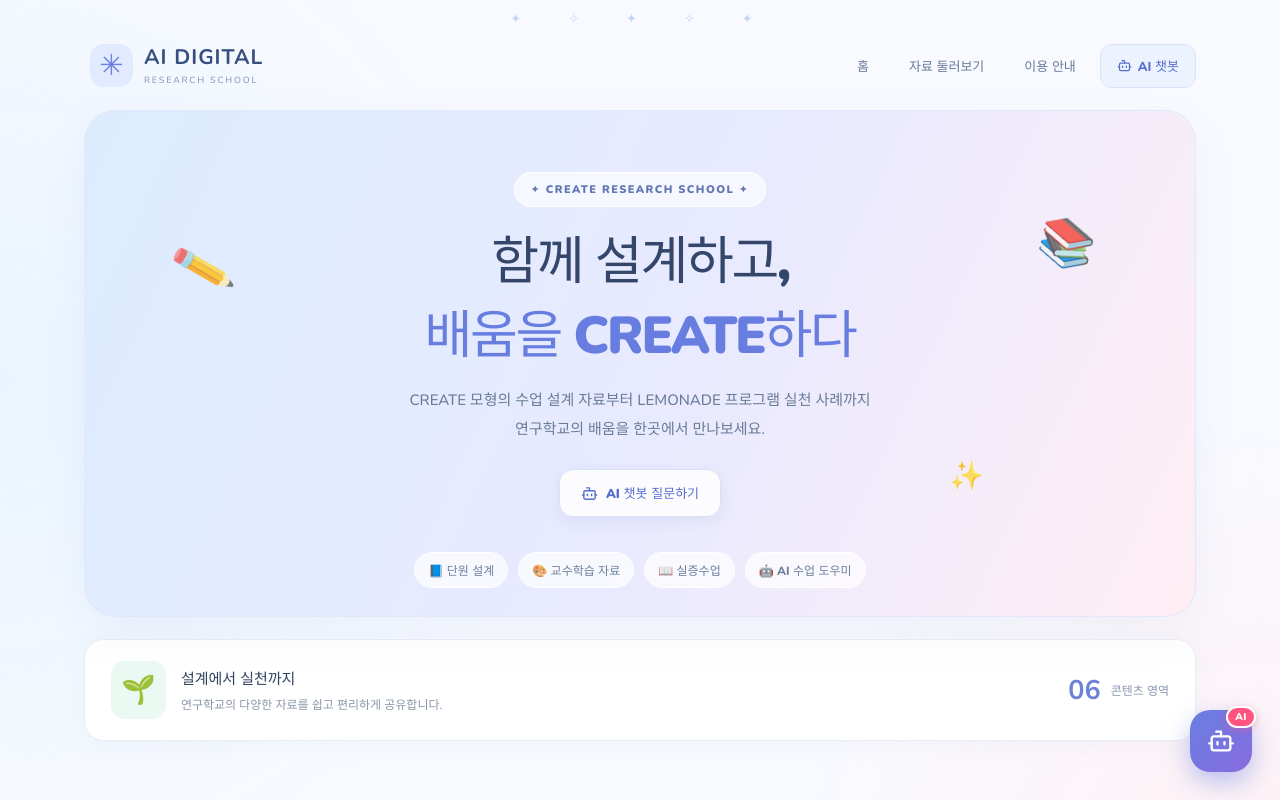
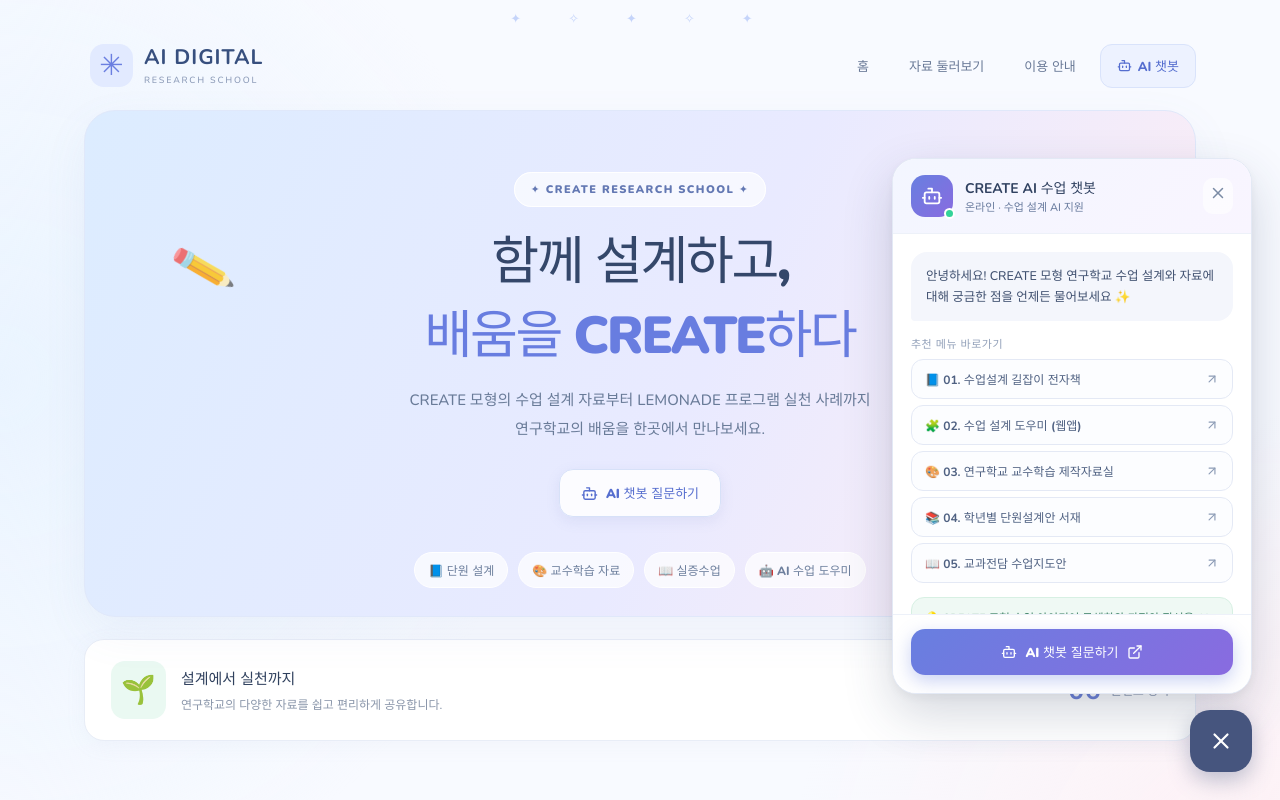
Before and after one commit to invinciblebearme-ctrl/create, a React (Vite) app: page / in a window 1280 px wide. Both pictures are taken after a click on the button "AI 챗봇". Shown: the top 800 px of the page. Built offline with nearby package versions, Linux system fonts and the light colour scheme.

Commit message:
feat: 플로팅 챗봇 메뉴 추천 및 AI 챗봇 질문하기 팝오버 복원

```diff
--- a/src/content.js
+++ b/src/content.js
@@ -25,9 +25,10 @@ export const chatbotConfig = {
   welcomeMessage: '안녕하세요! CREATE 모형 연구학교 수업 설계와 자료에 대해 궁금한 점을 언제든 물어보세요 ✨',
   url: 'https://create.allforedu.kr/chatbot', // 수업 챗봇 주소
   quickQuestions: [
-    { label: '🤖 CREATE AI 수업 챗봇 바로가기', actionUrl: 'https://create.allforedu.kr/chatbot' },
-    { label: '📘 단원설계 길잡이 전자책 보기', targetId: 'guide' },
-    { label: '📚 학년별 설계안 모음 보기', targetId: 'grades' },
-    { label: '🎨 연구학교 교수학습 자료실', targetId: 'resources' }
+    { label: '📘 01. 수업설계 길잡이 전자책', targetId: 'guide' },
+    { label: '🧩 02. 수업 설계 도우미 (웹앱)', targetId: 'designer' },
+    { label: '🎨 03. 연구학교 교수학습 제작자료실', targetId: 'resources' },
+    { label: '📚 04. 학년별 단원설계안 서재', targetId: 'grades' },
+    { label: '📖 05. 교과전담 수업지도안', targetId: 'lesson' }
   ]
 };
--- a/src/main.jsx
+++ b/src/main.jsx
@@ -11,6 +11,7 @@ function App() {
   const [query, setQuery] = useState('');
   const [selected, setSelected] = useState(null);
   const [menu, setMenu] = useState(false);
+  const [chatOpen, setChatOpen] = useState(false);
   const [showTooltip, setShowTooltip] = useState(true);
 
   const shown = contents.filter(c => (filter === 'all' || c.group === filter) && [c.title, c.subtitle, c.description, c.type].join(' ').toLocaleLowerCase().includes(query.trim().toLocaleLowerCase()));
@@ -41,7 +42,7 @@ function App() {
         <button onClick={() => go('top')}>홈</button>
         <button onClick={() => go('library')}>자료 둘러보기</button>
         <button onClick={() => go('about')}>이용 안내</button>
-        <button className="nav-chatbot-btn" onClick={() => { openChatUrl(); setShowTooltip(false); setMenu(false); }}>
+        <button className="nav-chatbot-btn" onClick={() => { setChatOpen(true); setShowTooltip(false); setMenu(false); }}>
           <Bot size={15} /> AI 챗봇
         </button>
       </nav>
@@ -61,7 +62,7 @@ function App() {
           <p>CREATE 모형의 수업 설계 자료부터 LEMONADE 프로그램 실천 사례까지<br className="desktop-break" /> 연구학교의 배움을 한곳에서 만나보세요.</p>
           <div className="hero-actions">
             {/* <button className="primary-btn" onClick={() => go('library')}>자료 둘러보기 <ArrowRight size={18} /></button> */}
-            <button className="secondary-hero-btn" onClick={() => { openChatUrl(); setShowTooltip(false); }}>
+            <button className="secondary-hero-btn" onClick={() => { setChatOpen(true); setShowTooltip(false); }}>
               <Bot size={17} /> <span>AI 챗봇 질문하기</span>
             </button>
           </div>
@@ -163,10 +164,10 @@ function App() {
       </div>
     </footer>
 
-    {/* 플로팅 챗봇 바로가기 */}
+    {/* 플로팅 챗봇 위젯 */}
     <aside className="chatbot-floating" aria-label="CREATE AI 챗봇">
-      {showTooltip && (
-        <div className="chat-tooltip" role="tooltip" onClick={() => { openChatUrl(); setShowTooltip(false); }} title="CREATE AI 수업 챗봇 열기">
+      {showTooltip && !chatOpen && (
+        <div className="chat-tooltip" role="tooltip" onClick={() => { setChatOpen(true); setShowTooltip(false); }}>
           <span className="tooltip-sparkle">✨</span>
           <div className="tooltip-text">
             <strong>궁금한 점이 있으신가요?</strong>
@@ -182,16 +183,77 @@ function App() {
         </div>
       )}
 
+      {chatOpen && (
+        <div className="chat-popover" role="dialog" aria-modal="false" aria-label="CREATE AI 챗봇 창">
+          <div className="chat-popover-header">
+            <div className="chat-bot-info">
+              <div className="bot-avatar">
+                <Bot size={22} />
+                <span className="status-dot" aria-label="온라인"></span>
+              </div>
+              <div>
+                <strong>{chatbotConfig.name}</strong>
+                <span className="bot-status-text">온라인 · 수업 설계 AI 지원</span>
+              </div>
+            </div>
+            <button className="chat-popover-close" onClick={() => setChatOpen(false)} aria-label="챗봇 창 닫기">
+              <X size={18} />
+            </button>
+          </div>
+
+          <div className="chat-popover-body">
+            <div className="chat-bubble-received">
+              <p>{chatbotConfig.welcomeMessage}</p>
+            </div>
+
+            <div className="chat-quick-section">
+              <span className="chat-quick-label">추천 메뉴 바로가기</span>
+              <div className="chat-quick-chips">
+                {chatbotConfig.quickQuestions.map((q, idx) => (
+                  <button
+                    key={idx}
+                    className="quick-chip"
+                    onClick={() => {
+                      if (q.actionUrl) {
+                        window.open(q.actionUrl, q.actionUrl.startsWith('http') ? '_blank' : '_self', 'noopener,noreferrer');
+                      } else if (q.targetId) {
+                        const item = contents.find(c => c.id === q.targetId);
+                        if (item) open(item);
+                      }
+                    }}
+                  >
+                    <span>{q.label}</span>
+                    <ArrowUpRight size={14} className="quick-chip-arrow" />
+                  </button>
+                ))}
+              </div>
+            </div>
+
+            <div className="chat-info-card">
+              <p>💡 CREATE 모형 수업 아이디어 구체화와 과정안 작성을 AI 도우미가 즉시 도와드립니다.</p>
+            </div>
+          </div>
+
+          <div className="chat-popover-footer">
+            <button className="chat-primary-action" onClick={openChatUrl}>
+              <Bot size={16} />
+              <span>AI 챗봇 질문하기</span>
+              <ExternalLink size={16} />
+            </button>
+          </div>
+        </div>
+      )}
+
       <button
-        className="chatbot-fab"
-        onClick={() => { openChatUrl(); setShowTooltip(false); }}
-        aria-label="CREATE AI 수업 챗봇 바로가기 (새 탭)"
-        title="CREATE AI 수업 챗봇 바로가기"
+        className={`chatbot-fab ${chatOpen ? 'active' : ''}`}
+        onClick={() => { setChatOpen(!chatOpen); setShowTooltip(false); }}
+        aria-label={chatOpen ? '챗봇 창 닫기' : 'CREATE AI 챗봇 열기'}
+        aria-expanded={chatOpen}
       >
         <div className="fab-icon-wrap">
-          <Bot size={28} />
+          {chatOpen ? <X size={26} /> : <Bot size={28} />}
         </div>
-        <span className="fab-badge">AI</span>
+        {!chatOpen && <span className="fab-badge">AI</span>}
       </button>
     </aside>
 
```
